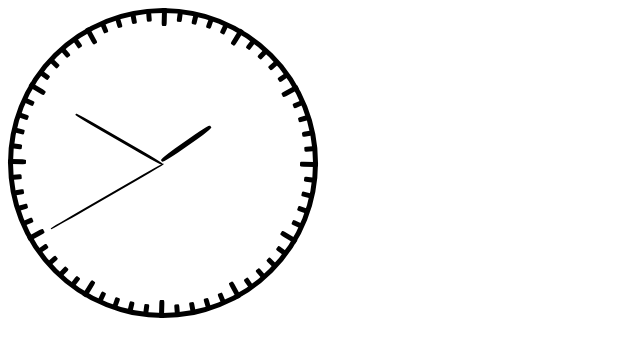
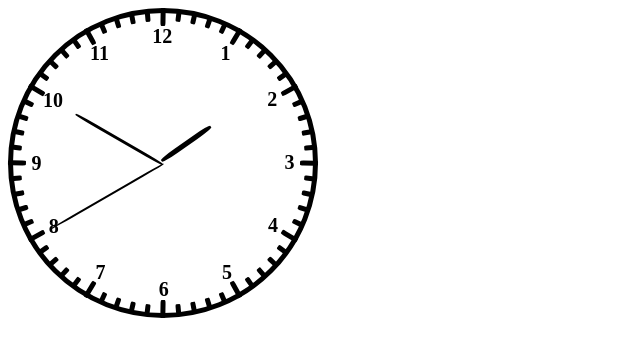
Before and after one commit to ArtemidaOctavia/Watch, a plain HTML site: page index.html in a window 1280 px wide. Shown: the whole page, without its empty margins (0-640 px from the left). Drawn offline with Linux system fonts and the light colour scheme.

Commit message:
add numbers

```diff
--- a/script.js
+++ b/script.js
@@ -25,16 +25,29 @@ function getDirection (deg) {
   return direction;
 }
 
+function getNumbers (number, deg) {
+  let newNumber = document.createElement('span')
+  newNumber.textContent = number;
+  newNumber.classList.add('number');
+  newNumber.style.transform = 'rotate(' + (-deg + 180) + 'deg' + ')';
+  if (String(number).length > 1) {
+    newNumber.style.left = '-7px'
+  }
+  return newNumber
+}
+
 for (let i = 1; i <= 60; i++) {
   if (i === 1 || i % 5) {
     let stick = getStick();
-    let direction = getDirection(i * 6 + 1.5);
+    let direction = getDirection(i * 6 + 1);
     direction.appendChild(stick);
     watch.appendChild(direction)
   } else {
+    let number = getNumbers(i / 5, i * 6 + 1);
     let bigStick = getBigStick();
-    let direction = getDirection(i * 6 + 1.5);
+    let direction = getDirection(i * 6 + 1);
     direction.appendChild(bigStick);
+    direction.appendChild(number)
     watch.appendChild(direction)
   }
 }
--- a/styles.css
+++ b/styles.css
@@ -3,17 +3,17 @@
     height: 300px;
     border-radius: 50%;
     border: solid black 5px;
-    position: fixed;
+    position: absolute;
 }
 
 .direction {
-    position: fixed;
+    position: absolute;
     height: 140px;
     transform-origin: left top;
 }
 
 .arrow {
-    position: fixed;
+    position: absolute;
     height: 130px;
     width: 2px;
     transform-origin: left top;
@@ -22,10 +22,18 @@
 }
 
 .stick {
-    position: fixed;
+    position: absolute;
     border-radius: 20%;
     width: 5px;
     height: 10px;
     background-color: black;
     margin-top: 142px;
 }
+
+.number {
+    position: absolute;
+    top: 115px;
+    font-size: 20px;
+    font-weight: bold;
+    left: -2px;
+}
```
